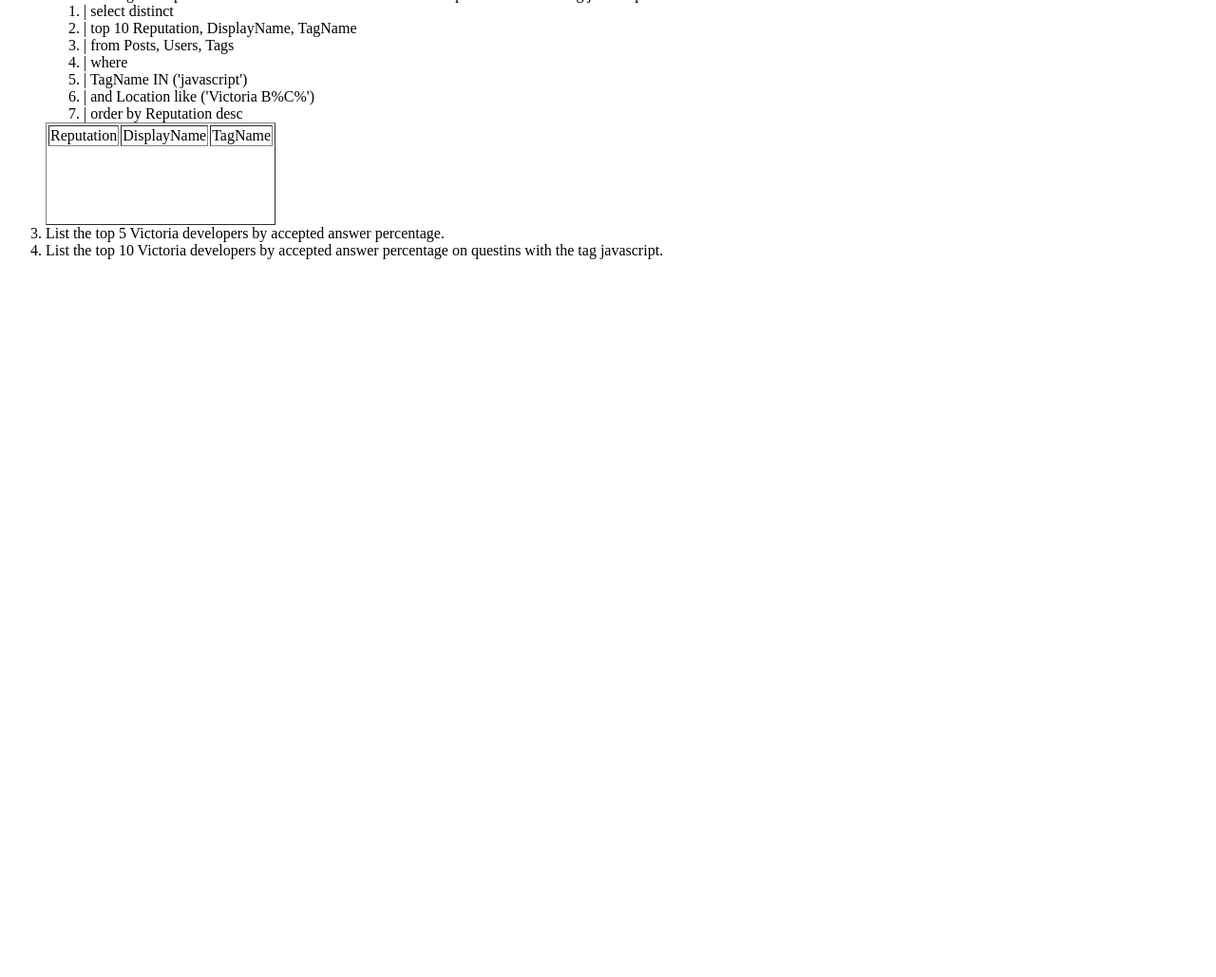
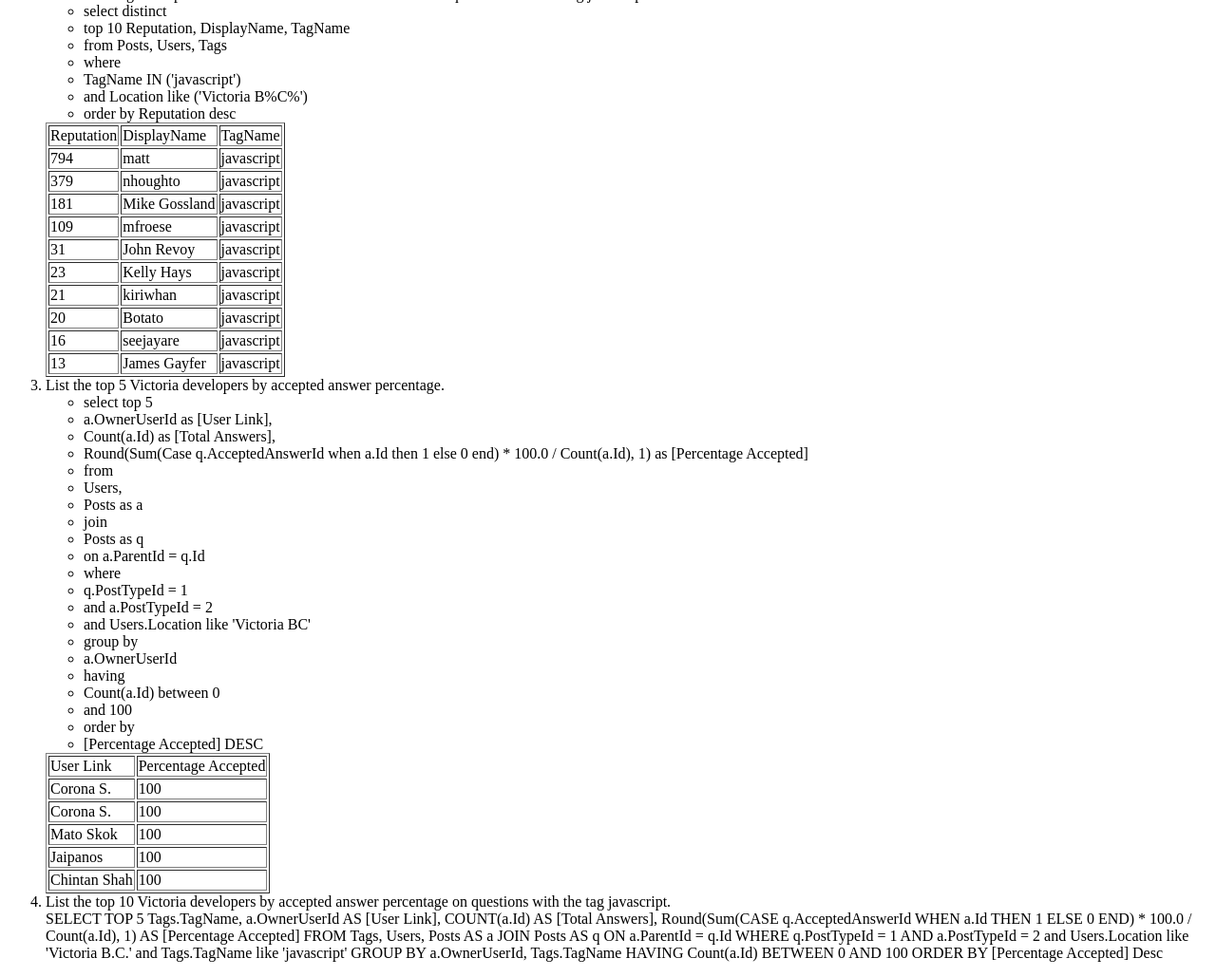
Before and after one commit to liamebirge/Homework8, a plain HTML site: page Homework8.html in a window 1280 px wide. Shown: the part 471-1500 px from the top of the page at 95% size. Before the commit the page ends 800 px from the top, so only its background shows below. Drawn offline with Linux system fonts and the light colour scheme.

Commit message:
Question 3 answered

```diff
--- a/Homework8.html
+++ b/Homework8.html
@@ -15,12 +15,12 @@
 						List the oldest 10 Victoria, BC users and order them by age.
 					</div>
 					<div class="codeQ1">
-						<ol>
-							<li>| select top 10 Age, displayName</li>
-							<li>| from Users</li>
-	 						<li>| where Location like 'Victoria B%C%'</li>
-							<li>| order by Age</li>
-						</ol>
+						<ul class="codeList">
+							<li>select top 10 Age, displayName</li>
+							<li>from Users</li>
+	 						<li>where Location like 'Victoria B%C%'</li>
+							<li>order by Age</li>
+						</ul>
 					</div>
 					<div class="resultQ1">
 						<table border="1">
@@ -76,15 +76,15 @@
 						List the 10 highest reputation users in Victoria that have answered questions with the tag javascript.
 					</div>
 					<div class="codeQ2">
-						<ol>
-							<li>| select distinct</li>
-  							<li>| top 10 Reputation, DisplayName, TagName</li>
-							<li>| from Posts, Users, Tags</li>
-							<li>| where</li>
-  							<li>| TagName IN ('javascript')</li>
-  							<li>| and Location like ('Victoria B%C%')</li>
-							<li>| order by Reputation desc</li>
-						</ol>
+						<ul class="codeList">
+							<li>select distinct</li>
+  							<li>top 10 Reputation, DisplayName, TagName</li>
+							<li>from Posts, Users, Tags</li>
+							<li>where</li>
+  							<li>TagName IN ('javascript')</li>
+  							<li>and Location like ('Victoria B%C%')</li>
+							<li>order by Reputation desc</li>
+						</ul>
 					</div>
 					<div class="resultQ2">
 						<table border="1">
@@ -94,54 +94,54 @@
 								<td>TagName</td>
 							</tr>
 							<tr>
-								<tr></tr>
-								<tr></tr>
-								<tr></tr>
+								<td>794</td>
+								<td>matt</td>
+								<td>javascript</td>
 							</tr>
 							<tr>
-								<tr></tr>
-								<tr></tr>
-								<tr></tr>
+								<td>379</td>
+								<td>nhoughto</td>
+								<td>javascript</td>
 							</tr>
 							<tr>
-								<tr></tr>
-								<tr></tr>
-								<tr></tr>
+								<td>181</td>
+								<td>Mike Gossland</td>
+								<td>javascript</td>
 							</tr>
 							<tr>
-								<tr></tr>
-								<tr></tr>
-								<tr></tr>
+								<td>109</td>
+								<td>mfroese</td>
+								<td>javascript</td>
 							</tr>
 							<tr>
-								<tr></tr>
-								<tr></tr>
-								<tr></tr>
+								<td>31</td>
+								<td>John Revoy</td>
+								<td>javascript</td>
 							</tr>
 							<tr>
-								<tr></tr>
-								<tr></tr>
-								<tr></tr>
+								<td>23</td>
+								<td>Kelly Hays</td>
+								<td>javascript</td>
 							</tr>
 							<tr>
-								<tr></tr>
-								<tr></tr>
-								<tr></tr>
+								<td>21</td>
+								<td>kiriwhan</td>
+								<td>javascript</td>
 							</tr>
 							<tr>
-								<tr></tr>
-								<tr></tr>
-								<tr></tr>
+								<td>20</td>
+								<td>Botato</td>
+								<td>javascript</td>
 							</tr>
 							<tr>
-								<tr></tr>
-								<tr></tr>
-								<tr></tr>
+								<td>16</td>
+								<td>seejayare</td>
+								<td>javascript</td>
 							</tr>
 							<tr>
-								<tr></tr>
-								<tr></tr>
-								<tr></tr>
+								<td>13</td>
+								<td>James Gayfer</td>
+								<td>javascript</td>
 							</tr>
 						</table>
 					</div>
@@ -151,18 +151,88 @@
 						List the top 5 Victoria developers by accepted answer percentage.
 					</div>
 					<div class="codeQ3">
-
+						<ul class="codeList">
+							<li>select top 5</li>
+  							<li>a.OwnerUserId as [User Link],</li>
+  							<li>Count(a.Id) as [Total Answers],</li>
+							<li>Round(Sum(Case q.AcceptedAnswerId when a.Id then 1 else 0 end) * 100.0 / Count(a.Id), 1) as [Percentage Accepted]</li>
+							<li>from</li>
+  							<li>Users,</li>
+  							<li>Posts as a</li>
+  							<li>join</li>
+  							<li>Posts as q</li>
+    						<li> on a.ParentId = q.Id</li>
+							<li>where</li>
+							<li>q.PostTypeId = 1</li>
+							<li>and a.PostTypeId = 2</li>
+							<li>and Users.Location like 'Victoria BC'</li>
+							<li>group by</li>
+							<li>a.OwnerUserId</li>
+							<li>having</li>
+							<li>Count(a.Id) between 0</li>
+							<li>and 100</li>
+							<li>order by</li>
+							<li>[Percentage Accepted] DESC</li>
+						</ul>
 					</div>
 					<div class="resultQ3">
-
+						<table border="1">
+							<tr>
+								<td>User Link</td>
+								<td>Percentage Accepted</td>
+							</tr>
+							<tr>
+								<td>Corona S.</td>
+								<td>100</td>
+							</tr>
+							<tr>
+								<td>Corona S.</td>
+								<td>100</td>
+							</tr>
+							<tr>
+								<td>Mato Skok</td>
+								<td>100</td>
+							</tr>
+							<tr>
+								<td>Jaipanos</td>
+								<td>100</td>
+							</tr>
+							<tr>
+								<td>Chintan Shah</td>
+								<td>100</td>
+							</tr>
+						</table>
 					</div>
 				</li>
 				<li>
 					<div class="question">
-						List the top 10 Victoria developers by accepted answer percentage on questins with the tag javascript.
+						List the top 10 Victoria developers by accepted answer percentage on questions with the tag javascript.
 					</div>
 					<div class="codeQ4">
-
+						SELECT TOP 5
+  Tags.TagName,
+  a.OwnerUserId AS [User Link],
+  COUNT(a.Id) AS [Total Answers],
+  Round(Sum(CASE q.AcceptedAnswerId WHEN a.Id THEN 1 ELSE 0 END) * 100.0 / Count(a.Id), 1) AS [Percentage Accepted]
+FROM
+  Tags,
+  Users,
+  Posts AS a
+  JOIN
+  Posts AS q
+    ON a.ParentId = q.Id
+WHERE
+  q.PostTypeId = 1
+  AND a.PostTypeId = 2
+  and Users.Location like 'Victoria B.C.'
+  and Tags.TagName like 'javascript'
+GROUP BY
+  a.OwnerUserId, Tags.TagName
+HAVING
+  Count(a.Id) BETWEEN 0
+    AND   100
+ORDER BY
+  [Percentage Accepted] Desc
 					</div>
 					<div class="resultQ4">
 
```
